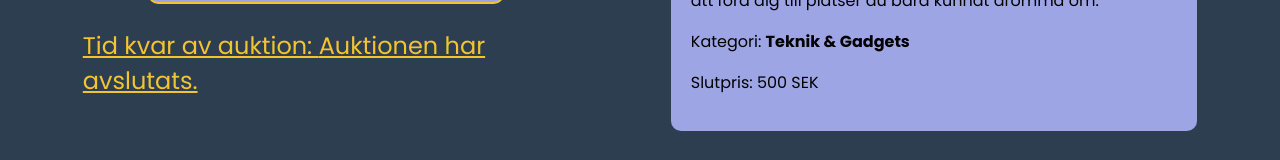
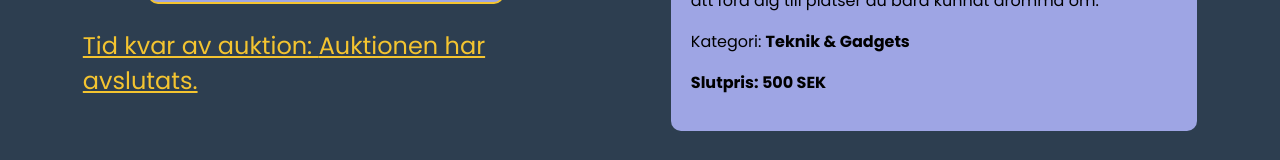
Before and after one commit to MarcusT96/MysteryIncAuctions, a React (Vite) app: page /box/1 in a window 1280 px wide. Shown: the part 432-592 px from the top of the page. Built offline with nearby package versions, Linux system fonts and the light colour scheme; data requests are answered from the project's data file; grey boxes are pictures that could not be loaded.

Commit message:
Fixade lite stling

```diff
--- a/src/style/objetpage.css
+++ b/src/style/objetpage.css
@@ -68,3 +68,7 @@ body {
   transition: ease 0.5s;
   cursor: pointer;
 }
+
+.highest--bid{
+  font-weight: bold;
+}
```
